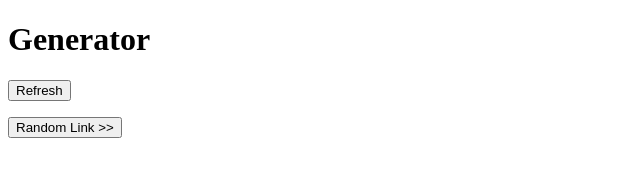
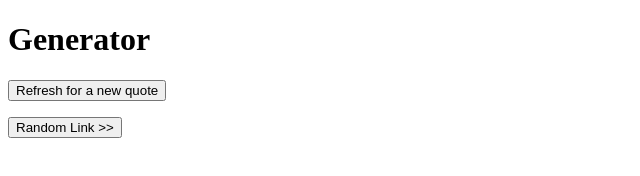
Before and after one commit to Zyablick/Zyablick, a plain HTML site: page generatorsite/generator.html in a window 1280 px wide. Shown: the whole page, without its empty margins (0-640 px from the left). Drawn offline with Linux system fonts and the light colour scheme.

Commit message:
Semantics

```diff
--- a/generatorsite/generator.html
+++ b/generatorsite/generator.html
@@ -56,7 +56,7 @@
   <h1> Generator </h1>
   <div id="Display">
   </div>
-<button onclick="refresh()"> Refresh </button>
+<button onclick="refresh()"> Refresh for a new quote </button>
 <script src="generator.js"> </script>
 <form method="post">
 <p><input type="button" name="B1" value="Random Link >>" onclick="randomlink()"></p> </form>
```
